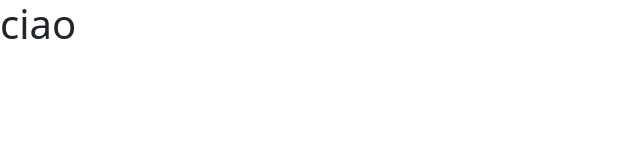
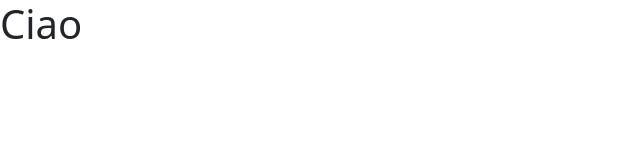
Before and after one commit to SimoneBonvecchio84/vite-boolfolio, a Vue app: page / in a window 1280 px wide. Shown: the top 160 px of the page, without its empty margins (0-640 px from the left). Built offline with nearby package versions, Linux system fonts and the light colour scheme.

Commit message:
Feat: create component AppMain

```diff
--- a/src/App.vue
+++ b/src/App.vue
@@ -1,20 +1,16 @@
 <script>
+import AppMain from './components/AppMain.vue';
+export default {
+  components: {
+    AppMain,
+  }
 
-
-  export default {
-
-  data() {
-    return {
-
-    }
-  }
 }
 </script>
 
 <template>
-  <h1>ciao</h1>
+
+  <AppMain />
 </template>
 
-<style>
-
-</style>
+<style></style>
--- /dev/null
+++ b/src/components/AppMain.vue
@@ -0,0 +1,12 @@
+<script>
+export default {
+
+}
+</script>
+
+<template>
+<h1>Ciao</h1>
+</template>
+
+<style lang="scss" scoped>
+</style>
```
